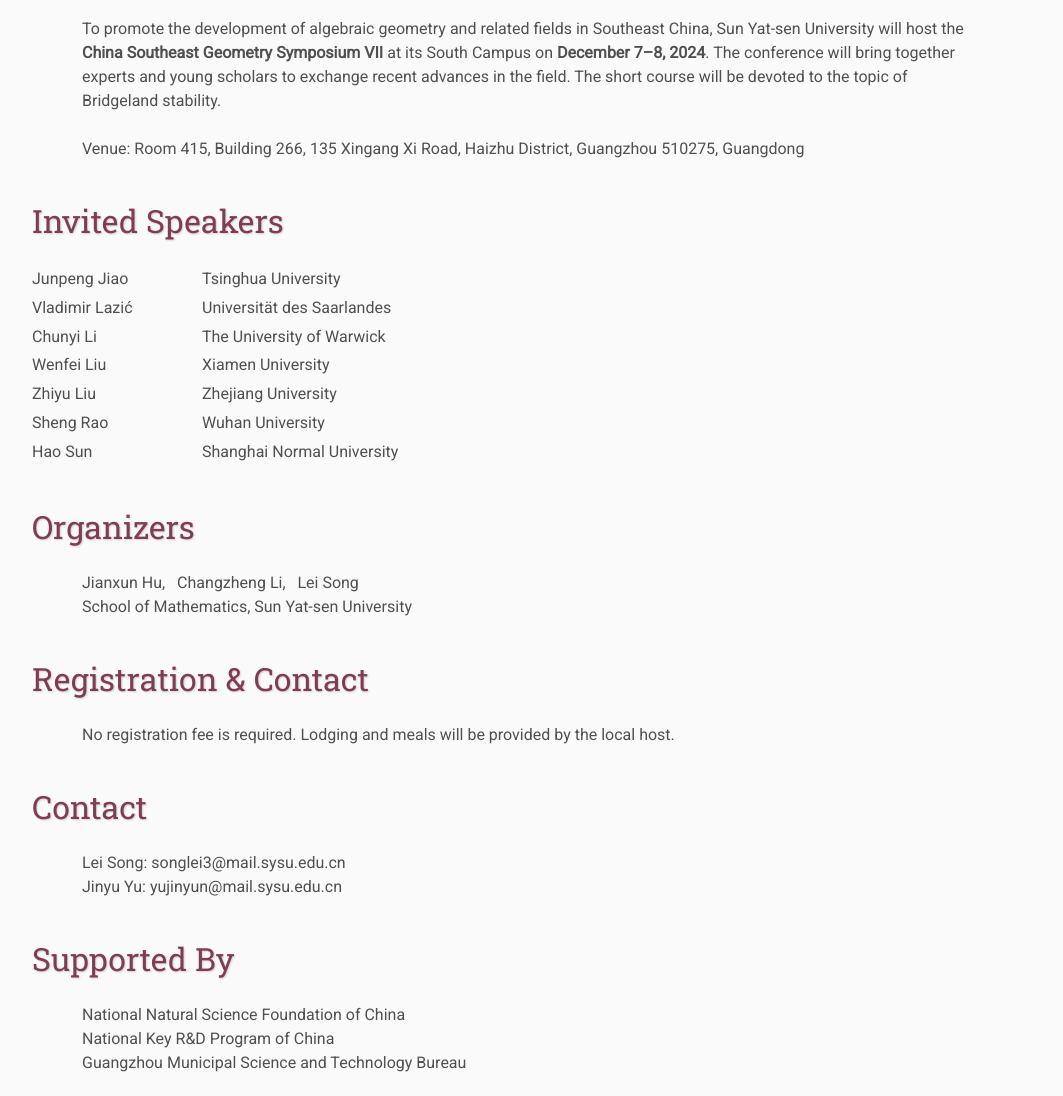
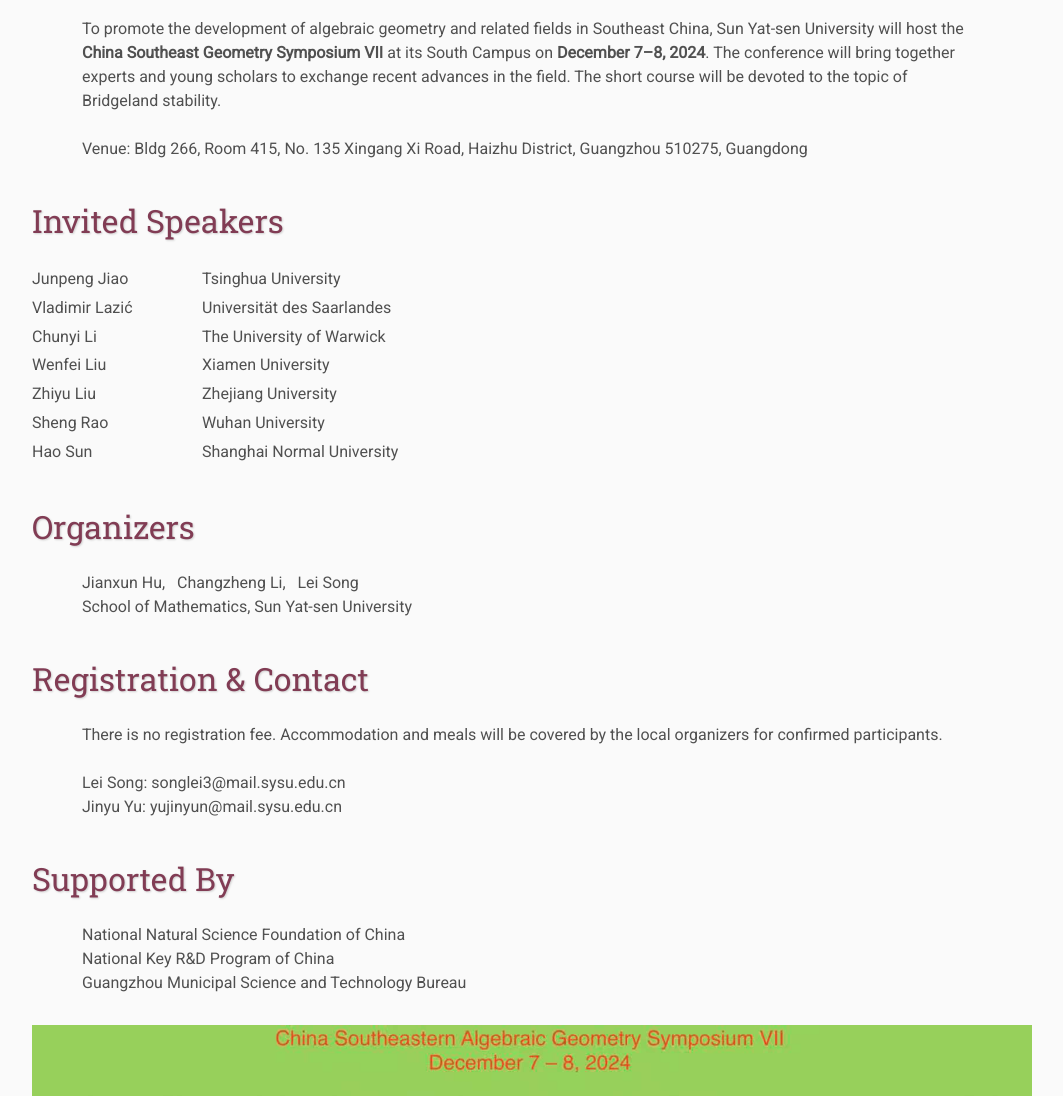
Before and after one commit to lsongsysu/CSAGS-VII, a plain HTML site: page index.html in a window 1280 px wide. Shown: the part 620-1716 px from the top of the page, without its empty margins (108-1171 px from the left). Drawn offline with Linux system fonts and the light colour scheme.

Commit message:
Update index.html

```diff
--- a/index.html
+++ b/index.html
@@ -64,7 +64,7 @@
 </p>
 
 <p>
-    Venue: Room 415, Building 266, 135 Xingang Xi Road, Haizhu District, Guangzhou 510275, Guangdong
+    Venue: Bldg 266, Room 415, No. 135 Xingang Xi Road, Haizhu District, Guangzhou 510275, Guangdong
 </p>
 
 
@@ -89,15 +89,11 @@
 
 <h2>Registration & Contact</h2>
 <p>
-    No registration fee is required. Lodging and meals will be provided by the local host.
-</p>
-
-<h2>Contact</h2>
-<p>
+    There is no registration fee. Accommodation and meals will be covered by the local organizers for confirmed participants.<br>
+    <br>
     Lei Song: songlei3@mail.sysu.edu.cn<br>
     Jinyu Yu: yujinyun@mail.sysu.edu.cn
 </p>
-
 
 <h2>Supported By</h2>
 <p>
```
